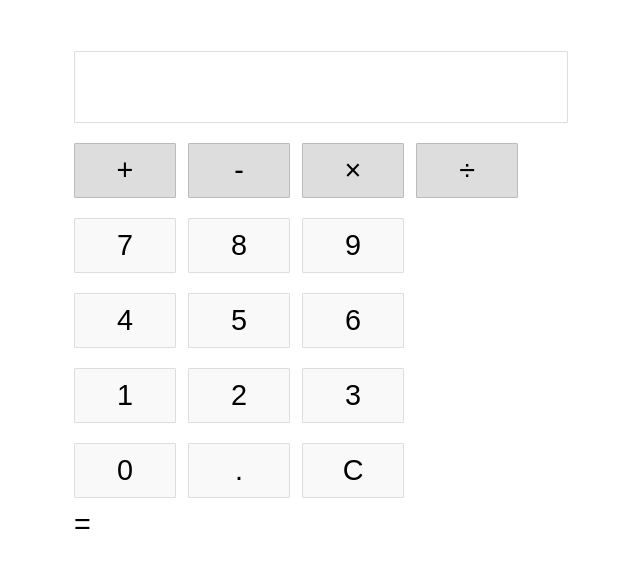
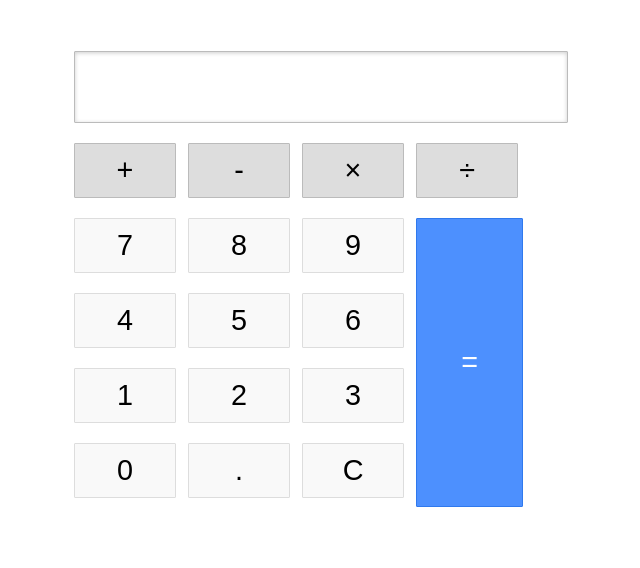
Before and after one commit to oduordaizy/simple_javascript_calculator, a plain HTML site: page index.html in a window 1280 px wide. In both pictures the pointer is over the element 637 px from the left and 87 px from the top of the page. Shown: the whole page, without its empty margins (316-956 px from the left). Drawn offline with Linux system fonts and the light colour scheme.

Commit message:
Added more styes"
"

```diff
--- a/index.html
+++ b/index.html
@@ -38,7 +38,7 @@
                     <div id="clear">C</div>
                 </div>
             </div>
-            <div id="equal" id="result">=</div>
+            <div class="equal" id="result">=</div>
         </div>
     </div>
 </body>
--- a/styles.css
+++ b/styles.css
@@ -25,6 +25,12 @@ body{
     overflow-x: auto;
 }
 
+.input:hover {
+    border: 1px solid #bbb;
+    -webkit-box-shadow: inset 0px 1px 4px 0px rgba(0, 0, 0, 0.2);
+    box-shadow: inset 0px 1px 4px 0px rgba(0, 0, 0, 0.2);
+  }
+
 .operators div{
     display: inline-block;
     border: 1px solid #bbb;
@@ -36,6 +42,13 @@ body{
     cursor: pointer;
     background-color: #ddd;
 }
+
+.operators div:hover {
+    background-color: #ddd;
+    -webkit-box-shadow: 0px 1px 4px 0px rgba(0, 0, 0, 0.2);
+    box-shadow: 0px 1px 4px 0px rgba(0, 0, 0, 0.2);
+    border-color: #aaa;
+  }
 
 .operators div:active{
     font-weight: bold;
@@ -70,4 +83,25 @@ body{
 
 div.equal{
     display: inline-block;
+    border: 1px solid #3079ED;
+    border-radius: 1px;
+    width: 17%;
+    text-align: center;
+    padding: 127px 10px;
+    margin: 10px 6px 10px 0;
+    vertical-align: top;
+    cursor: pointer;
+    color: #FFF;
+    background-color: #4d90fe;
 }
+
+div.equal:hover{
+    background-color: #307C59;
+    -webkit-box-shadow: 0px 1px 4px 0px rgba(0, 0, 0, 0.2);
+    box-shadow: 0px 1px 4px 0px rgba(0, 0, 0, 0.2);
+    border-color: #1857BB;
+}
+
+div.equal:active{
+    font-weight: bold;
+}
```
